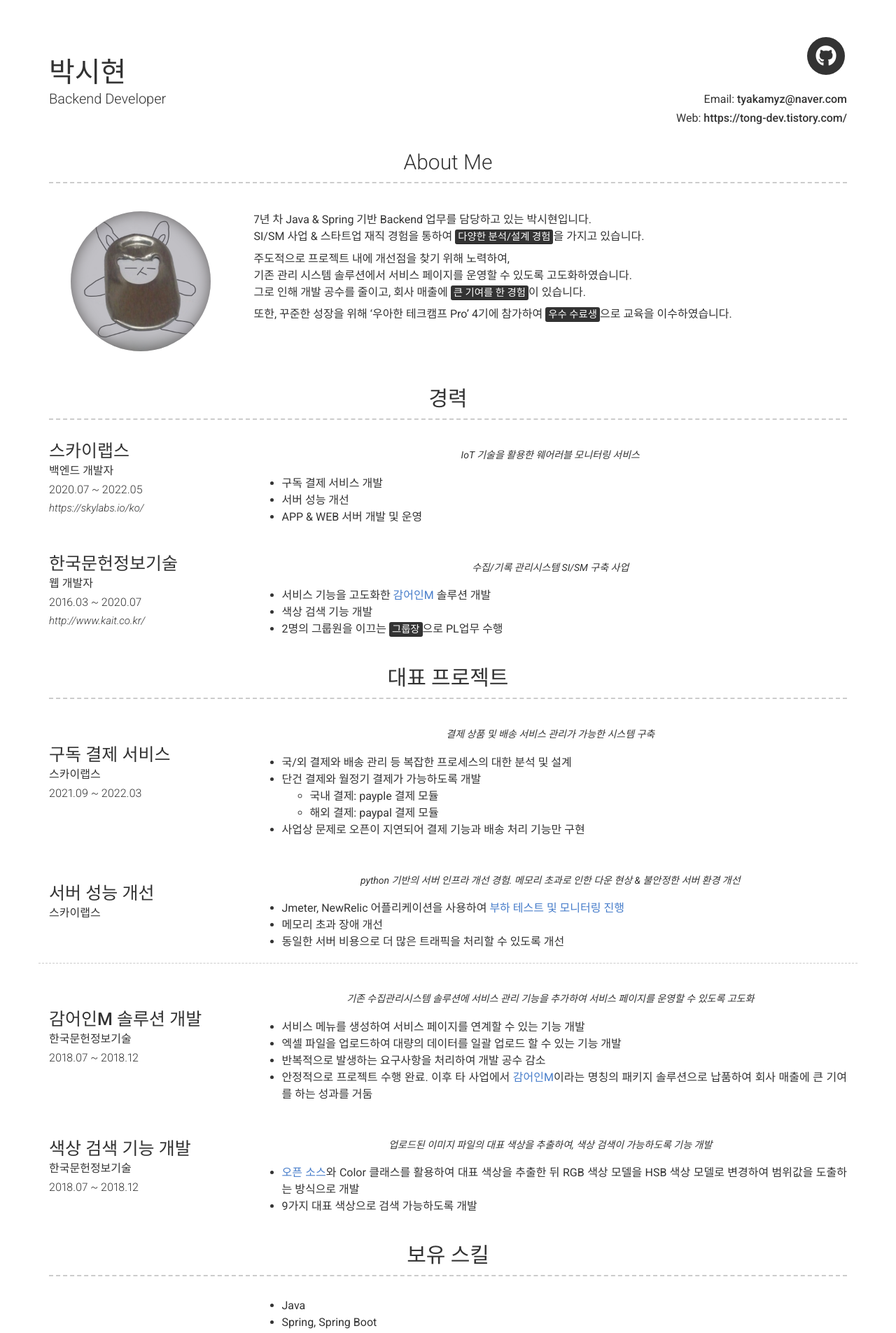
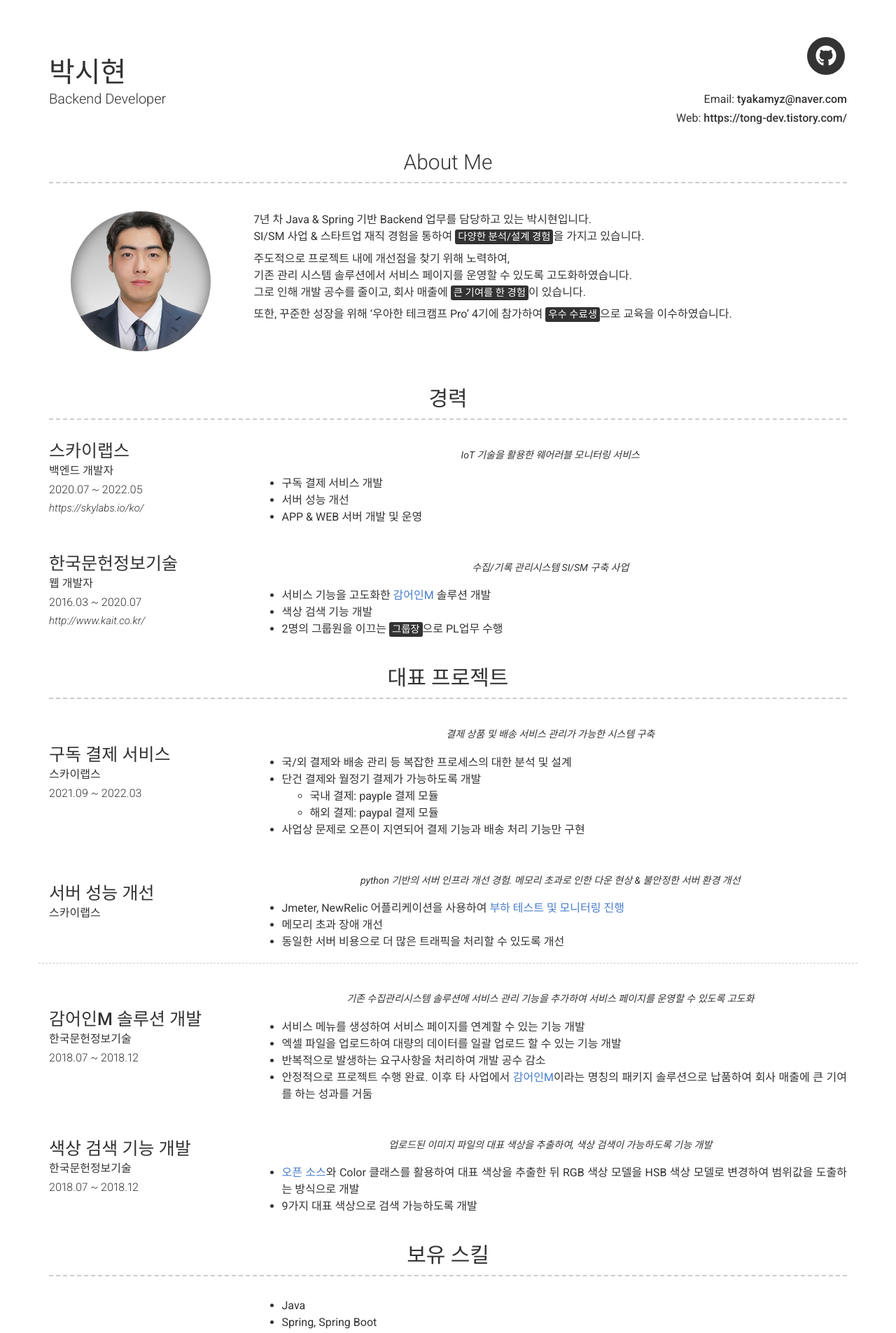
Before and after one commit to tyakamyz/tyakamyz.github.io, a Jekyll site: the page built from index.md, in a window 1280 px wide. Shown: the top 1905 px of the page at 70% size. Built offline with Jekyll 4.4.1, drawn with Linux system fonts in a browser that asks for light colours; nearby versions of some CDN libraries.

Commit message:
docs: 프로필 사진 변경

```diff
--- a/_includes/about.html
+++ b/_includes/about.html
@@ -4,7 +4,7 @@
   <div class="row clearfix">
     {%- if site.about_profile_image -%}
       <div class="col-xs-12 col-sm-4 col-md-3 no-print">
-        <span class="profile-img" style="background-image: url(/images/profile.bak.png)"></span>
+        <span class="profile-img" style="background-image: url(/images/profile.png)"></span>
       </div>
     {%- endif -%}
     <div class="{{ 'col-xs-12 ' }}{%- if site.about_profile_image -%}col-sm-8 col-md-9 col-print-12{%- endif -%}">
```
